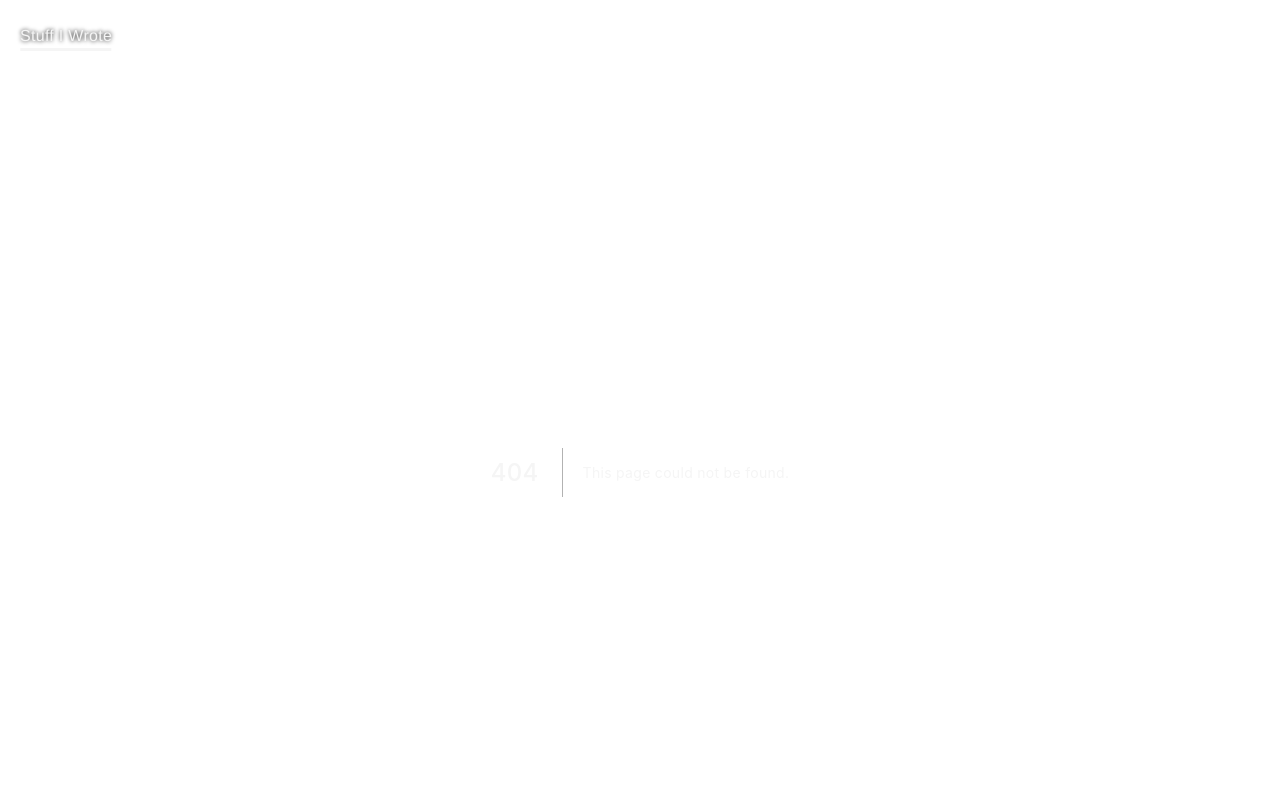
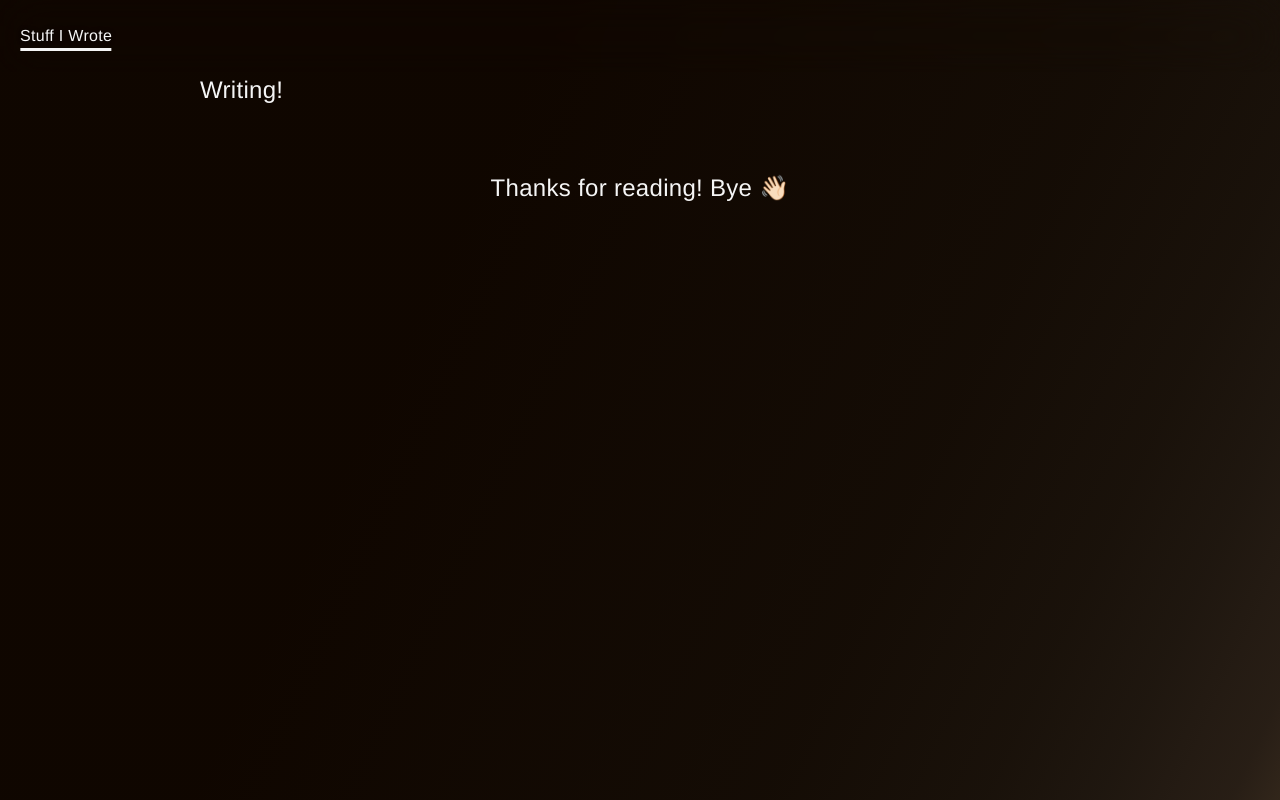
Before and after one commit to shaneallantaylor/books-on-tire, a Next.js app: page /writing in a window 1280 px wide. Before the commit this address had no page. Shown: the top 800 px of the page. Built offline with nearby package versions, Linux system fonts and the light colour scheme.

Commit message:
make writing index

```diff
--- a/pages/big-morongo.tsx
+++ /dev/null
@@ -1,3 +0,0 @@
-import { BigMorongoPage } from '../src/writings/big-morongo';
-
-export default BigMorongoPage;
--- a/pages/cat-getting.tsx
+++ /dev/null
@@ -1,3 +0,0 @@
-import { CatGettingPage } from '../src/writings/cat-getting';
-
-export default CatGettingPage;
--- a/pages/august-update.tsx
+++ b/pages/writing/august-update.tsx
@@ -1,5 +1,5 @@
-import { getImages } from '../src/lib/cloudinary/get-images';
-import { AugustUpdatePage } from '../src/writings/august-update';
+import { getImages } from '../../src/lib/cloudinary/get-images';
+import { AugustUpdatePage } from '../../src/writings/august-update';
 
 export default AugustUpdatePage;
 
--- /dev/null
+++ b/pages/writing/big-morongo.tsx
@@ -0,0 +1,3 @@
+import { BigMorongoPage } from '../../src/writings/big-morongo';
+
+export default BigMorongoPage;
--- /dev/null
+++ b/pages/writing/cat-getting.tsx
@@ -0,0 +1,3 @@
+import { CatGettingPage } from '../../src/writings/cat-getting';
+
+export default CatGettingPage;
--- /dev/null
+++ b/pages/writing/index.tsx
@@ -0,0 +1,3 @@
+import { WritingPage } from '../../src/writing';
+
+export default WritingPage;
--- a/src/styles/global.ts
+++ b/src/styles/global.ts
@@ -1,4 +1,10 @@
-import { globalCss } from '../../stitches.config';
+import { globalCss, keyframes } from '../../stitches.config';
+
+const gradient = keyframes({
+  '0%': { backgroundPosition: '0 50%' },
+  '50%': { backgroundPosition: '100% 50%' },
+  'to': { backgroundPosition: '0 50%' },
+});
 
 
 export const globalStyles = globalCss({
@@ -24,6 +30,8 @@ export const globalStyles = globalCss({
     // backgroundImage: 'linear-gradient( 115deg, hsl(24deg 100% 3%) 24%, hsl(24deg 16% 10%) 60%, hsl(24deg 10% 15%) 74%, hsl(23deg 7% 20%) 82%, hsl(23deg 5% 26%) 88%, hsl(23deg 4% 32%) 93%, hsl(23deg 3% 38%) 96%, hsl(23deg 3% 44%) 98%, hsl(23deg 2% 51%) 100%, hsl(23deg 2% 57%) 101%, hsl(23deg 2% 64%) 101%, hsl(23deg 2% 71%) 102%, hsl(23deg 2% 78%) 102%, hsl(23deg 2% 85%) 101%, hsl(23deg 2% 92%) 101%, hsl(0deg 0% 100%) 100% )',
     // backgroundImage: 'linear-gradient( 115deg, hsl(24deg 100% 3%) 24%, hsl(28deg 38% 7%) 60%, hsl(26deg 27% 11%) 74%, hsl(27deg 26% 14%) 82%, hsl(27deg 25% 17%) 88%, hsl(28deg 25% 21%) 93%, hsl(29deg 25% 24%) 96%, hsl(30deg 25% 27%) 98%, hsl(30deg 25% 31%) 100%, hsl(31deg 25% 35%) 101%, hsl(32deg 24% 38%) 101%, hsl(33deg 24% 42%) 102%, hsl(33deg 24% 45%) 102%, hsl(34deg 24% 49%) 101%, hsl(35deg 27% 53%) 101%, hsl(36deg 31% 57%) 100% )',
     backgroundImage: 'linear-gradient( 115deg, hsl(24deg 100% 3%) 34%, hsl(28deg 60% 5%) 69%, hsl(29deg 43% 7%) 82%, hsl(29deg 34% 9%) 89%, hsl(28deg 31% 11%) 94%, hsl(28deg 30% 12%) 97%, hsl(29deg 30% 14%) 99%, hsl(30deg 30% 15%) 100%, hsl(31deg 30% 17%) 101%, hsl(32deg 30% 18%) 102%, hsl(32deg 30% 20%) 102%, hsl(33deg 30% 21%) 102%, hsl(34deg 30% 23%) 101%, hsl(35deg 30% 24%) 101%, hsl(36deg 30% 26%) 100%, hsl(37deg 29% 27%) 100% )',
+    // backgroundSize: '400% 400%',
+    // animation: `${gradient} 40s ease infinite`,
   },
   "a[target='_blank']": {
     color: "$linkExternal",
--- /dev/null
+++ b/src/writing/index.ts
@@ -0,0 +1 @@
+export { WritingPage } from './writing-page';
--- /dev/null
+++ b/src/writing/writing-content.tsx
@@ -0,0 +1,26 @@
+import Head from 'next/head'
+import Image from 'next/image';
+import Link from 'next/link'
+import { styled } from '../../stitches.config'
+
+
+
+
+
+
+
+export function WritingContent() {
+  return (
+    <>
+      <Head>
+        <title>Journal as a Guide</title>
+        <meta name="description" content="Writing words to connect with my feelings." />
+        <link rel="icon" href="/favicon.ico" />
+      </Head>
+
+      <p>Writing!</p>
+    </>
+
+
+  )
+}
--- /dev/null
+++ b/src/writing/writing-page.tsx
@@ -0,0 +1 @@
+export { WritingContent as WritingPage } from './writing-content';
```
Also changed, not shown: src/home/home-content.tsx (+1 -16 lines).
